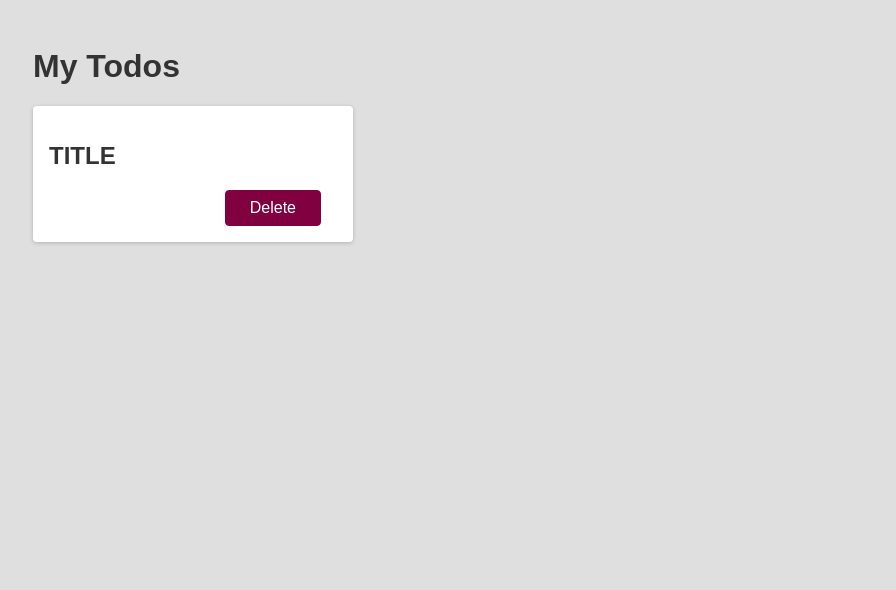
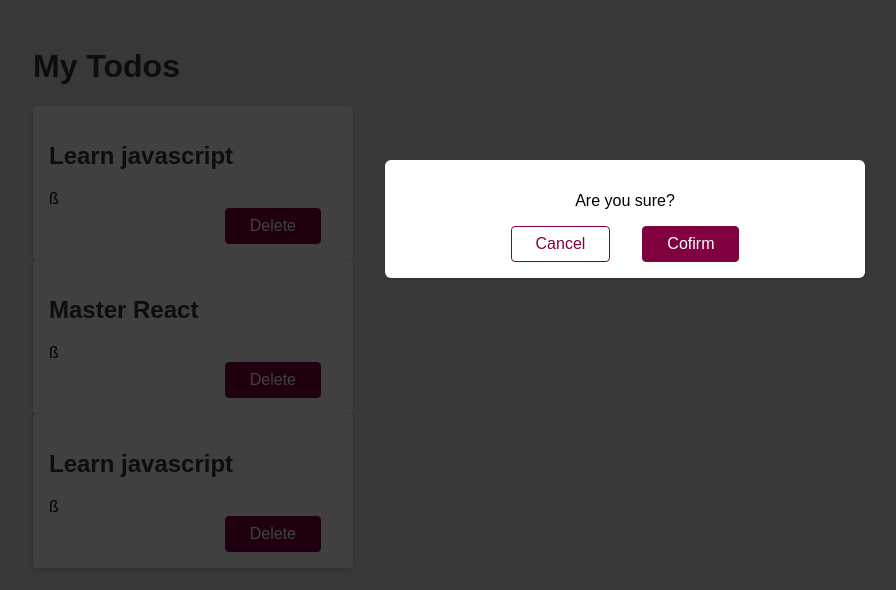
Before and after one commit to javonwashere/React-Meetups-App, a React (Create React App) app: page / in a window 1280 px wide. Shown: the top 590 px of the page, without its empty margins (15-911 px from the left). Built offline with nearby package versions, Linux system fonts and the light colour scheme.

Commit message:
create modal and backdrop

```diff
--- a/src/App.js
+++ b/src/App.js
@@ -1,10 +1,16 @@
-import Todo from "./components/Todo";
+import Backdrop from './components/Backdrop';
+import Modal from './components/Modal';
+import Todo from './components/Todo';
 
 function App() {
   return (
     <div>
       <h1>My Todos</h1>
-      <Todo />
+      <Todo text="Learn javascript" />
+      <Todo text="Master React" />
+      <Todo text="Learn javascript" />
+      <Modal />
+      <Backdrop />
     </div>
   );
 }
--- /dev/null
+++ b/src/components/Backdrop.js
@@ -0,0 +1,5 @@
+function Backdrop() {
+  return <div className="backdrop" />;
+}
+
+export default Backdrop;
--- /dev/null
+++ b/src/components/Modal.js
@@ -0,0 +1,11 @@
+function Modal() {
+  return (
+    <div className='modal'>
+      <p>Are you sure?</p>
+      <button className='btn btn--alt'>Cancel</button>
+      <button className='btn'>Cofirm</button>
+    </div>
+  );
+}
+
+export default Modal;
--- a/src/components/Todo.js
+++ b/src/components/Todo.js
@@ -1,9 +1,15 @@
-function Todo() {
+function Todo({ text }) {
+  function deleteHandler() {
+    console.log('clicked!');
+  }
+
   return (
     <div className="card">
-      <h2>TITLE</h2>
+      <h2>{text}</h2>ß
       <div className="actions">
-        <button className="btn">Delete</button>
+        <button className="btn" onClick={deleteHandler}>
+          Delete
+        </button>
       </div>
     </div>
   );
```
